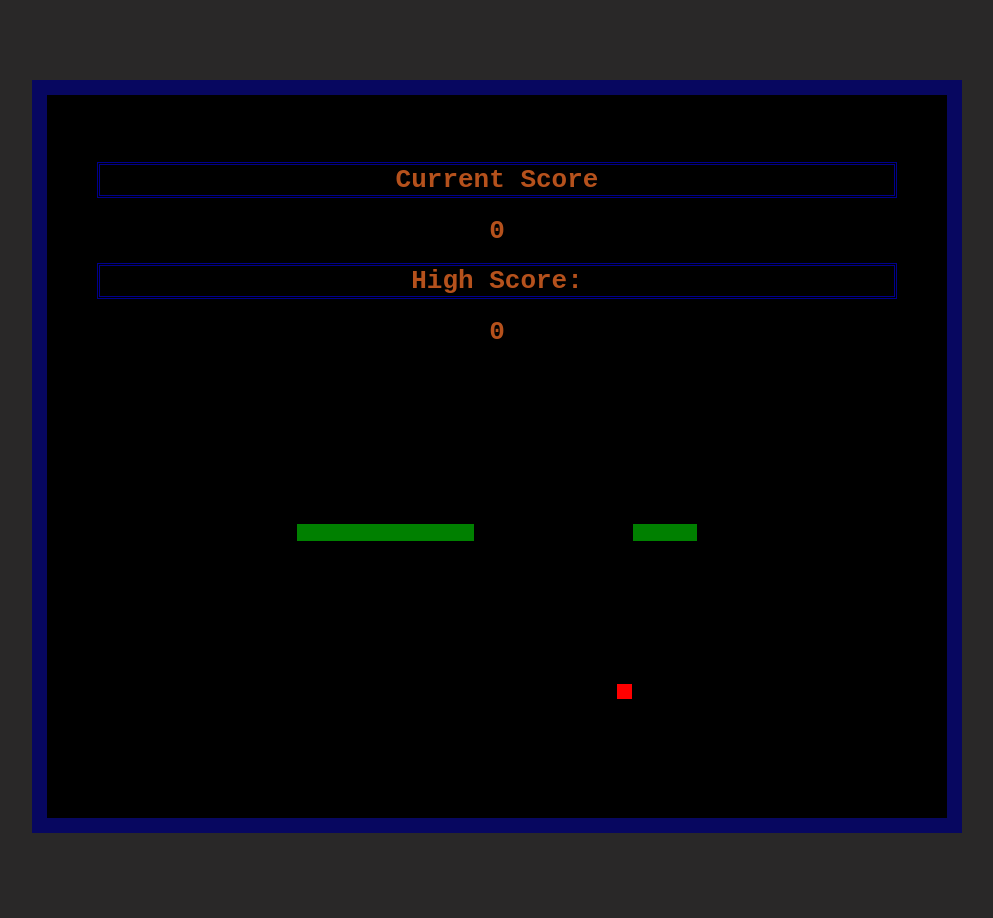
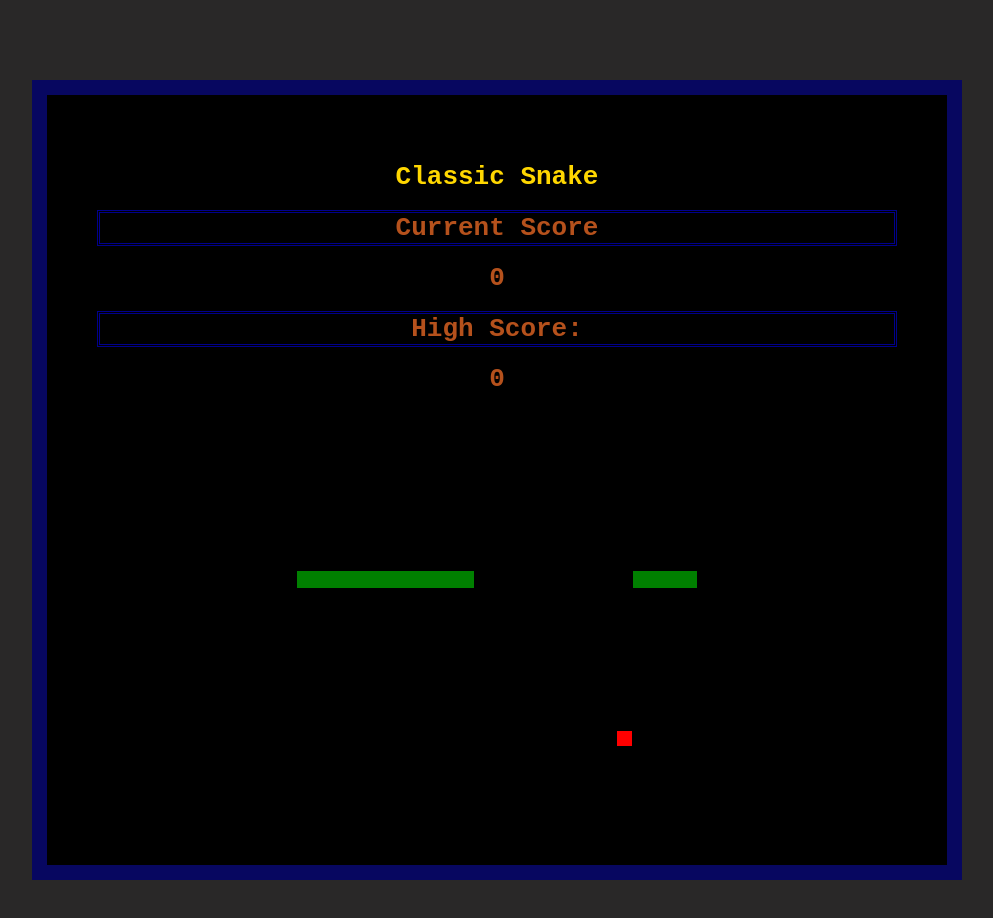
Before and after one commit to ZachMcD223/Snake-Game, a plain HTML site: page index.html in a window 1280 px wide. Shown: the whole page, without its empty margins (56-1049 px from the left). Drawn offline with Linux system fonts and the light colour scheme.

Commit message:
changed style

```diff
--- a/index.html
+++ b/index.html
@@ -9,6 +9,8 @@
         <div class="grid-container">
             <div>
                 <p>
+                    <h1 style="color: gold;">Classic Snake
+                    </h1>
                     <h1 class="Current-score" style="color:rgb(181, 81, 28)">Current Score
                     </h1>
                     <h1 class="scoreboard" style="color:rgb(181, 81, 28)">0
```
Also changed, not shown: style.css (+7 -7 lines).
